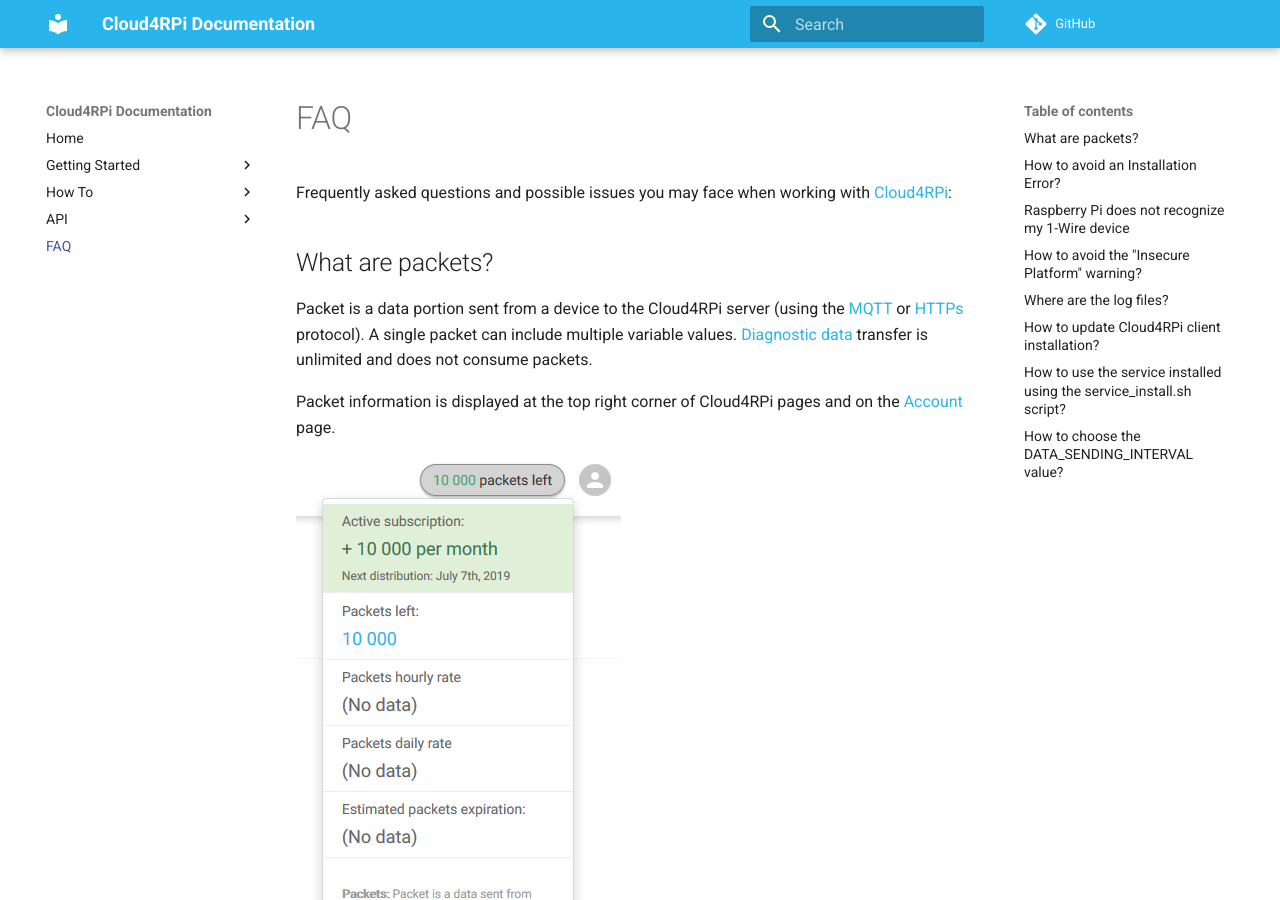
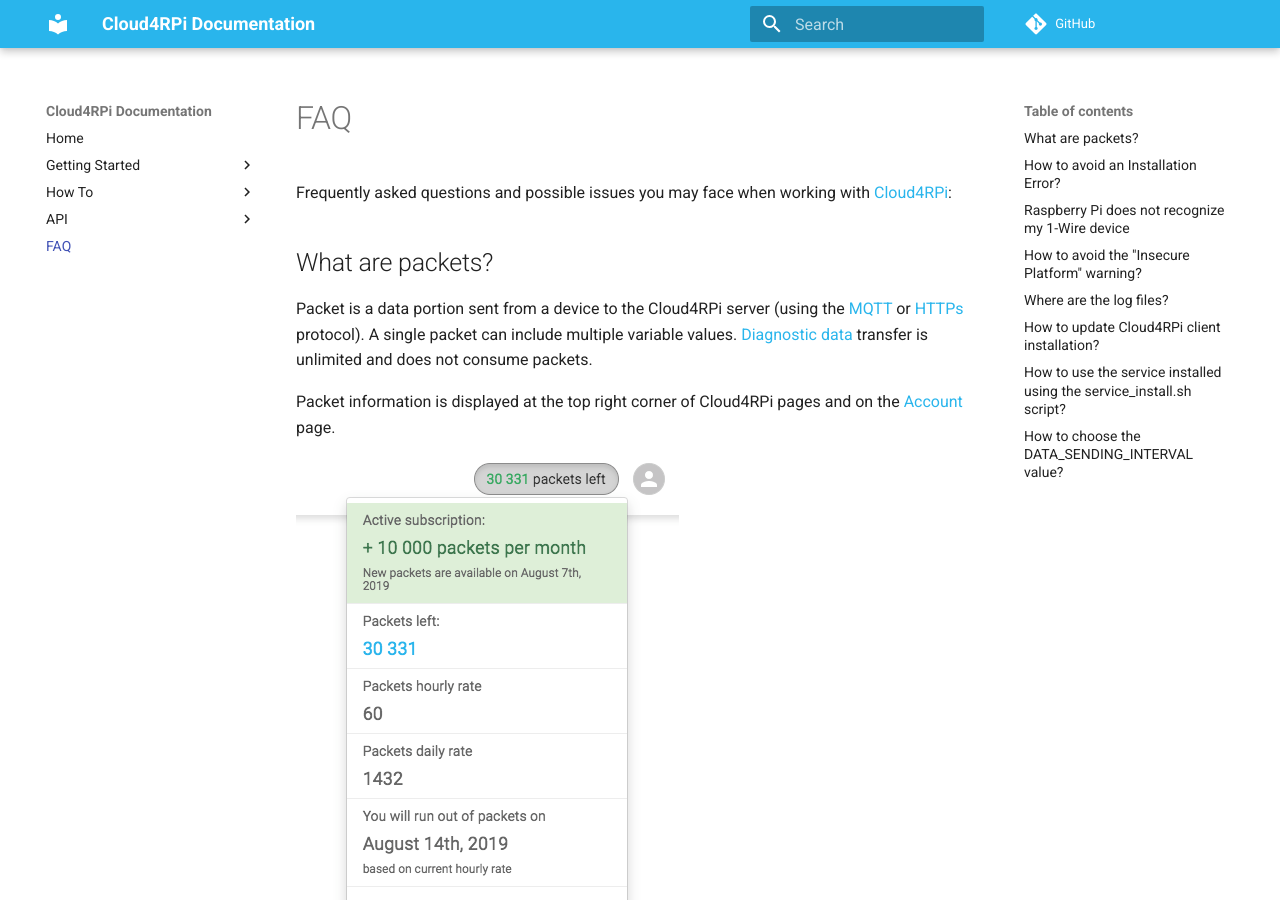
Before and after one commit to cloud4rpi/docs, an MkDocs documentation site: the page built from docs/faq.md, in a window 1280 px wide and 900 px high. Built offline with MkDocs 1.6.1 and Material for MkDocs 9.7.7, drawn with Linux system fonts in a browser that asks for light colours; comment, search, counter and statistics services are not loaded.

Commit message:
Change pcture

```diff
--- a/docs/faq.md
+++ b/docs/faq.md
@@ -6,7 +6,7 @@
 
 Packet information is displayed at the top right corner of Cloud4RPi pages and on the [Account](https://cloud4rpi.io/account) page.
 
-![](packets.png)
+![](/res/managePackets/packets-info.png)
 
 You can add more packets using the [Subscription](https://cloud4rpi.io/packets/purchase) page.
 
```
Also changed, not shown: docs/packets.png (deleted), docs/res/managePackets/packets-info.png (added).
